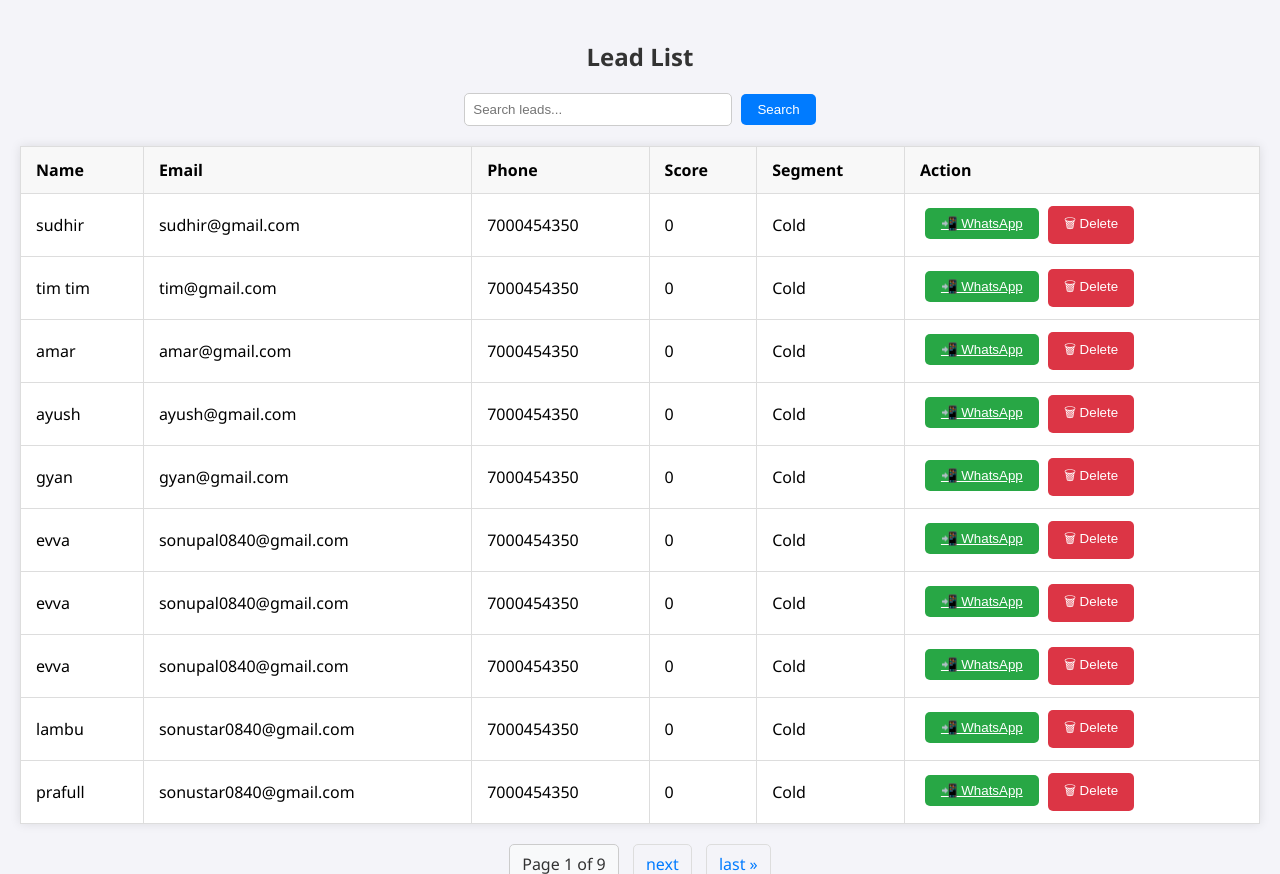
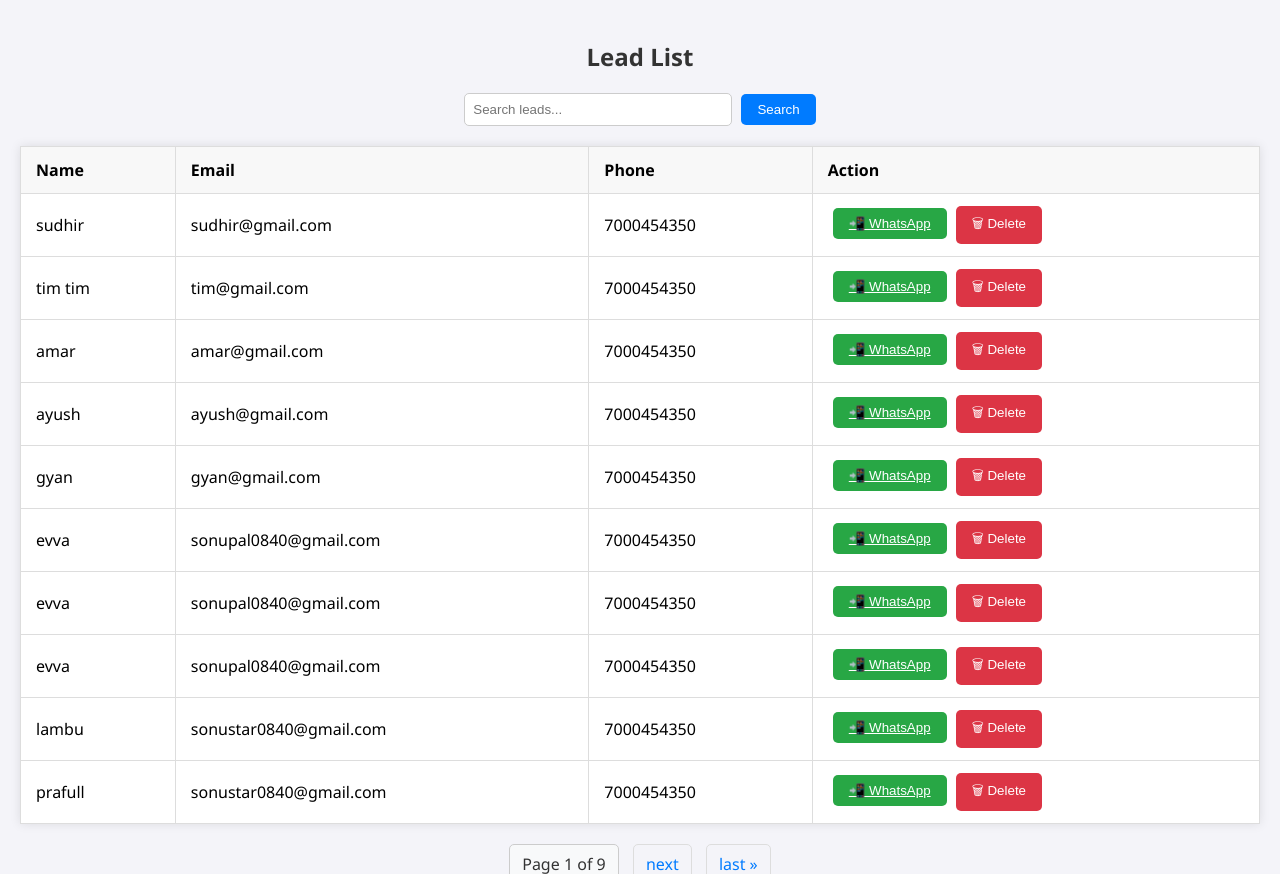
Before and after one commit to sonupal0840/sent-template-from-meta-api, a Django app: page /leads/ in a window 1280 px wide. Shown: the top 874 px of the page. Run offline with Django 5.2, Linux system fonts and the light colour scheme; data comes from the database, SQL or seed files in the repository; both versions use the stored data as it was after the commit; parts of the project's set-up code (start-up, migrations or seed data) failed here and were passed over.

Commit message:
remove score column from list

```diff
--- a/templates/lead_list.html
+++ b/templates/lead_list.html
@@ -22,8 +22,8 @@
                     <th>Name</th>
                     <th>Email</th>
                     <th>Phone</th>
-                    <th>Score</th>
-                    <th>Segment</th>
+                    <!-- <th>Score</th>
+                    <th>Segment</th> -->
                     <th>Action</th>
                 </tr>
             </thead>
@@ -33,8 +33,8 @@
                     <td>{{ lead.name }}</td>
                     <td>{{ lead.email }}</td>
                     <td>{{ lead.phone }}</td>
-                    <td>{{ lead.score }}</td>
-                    <td>{{ lead.segment }}</td>
+                    <!-- <td>{{ lead.score }}</td>
+                    <td>{{ lead.segment }}</td> -->
                     <td>
                         <!-- WhatsApp Button -->
                         <form method="post" action="{% url 'send_whatsapp_message' lead.id %}" style="display:inline;">
```
Also changed, not shown: db.sqlite3.
